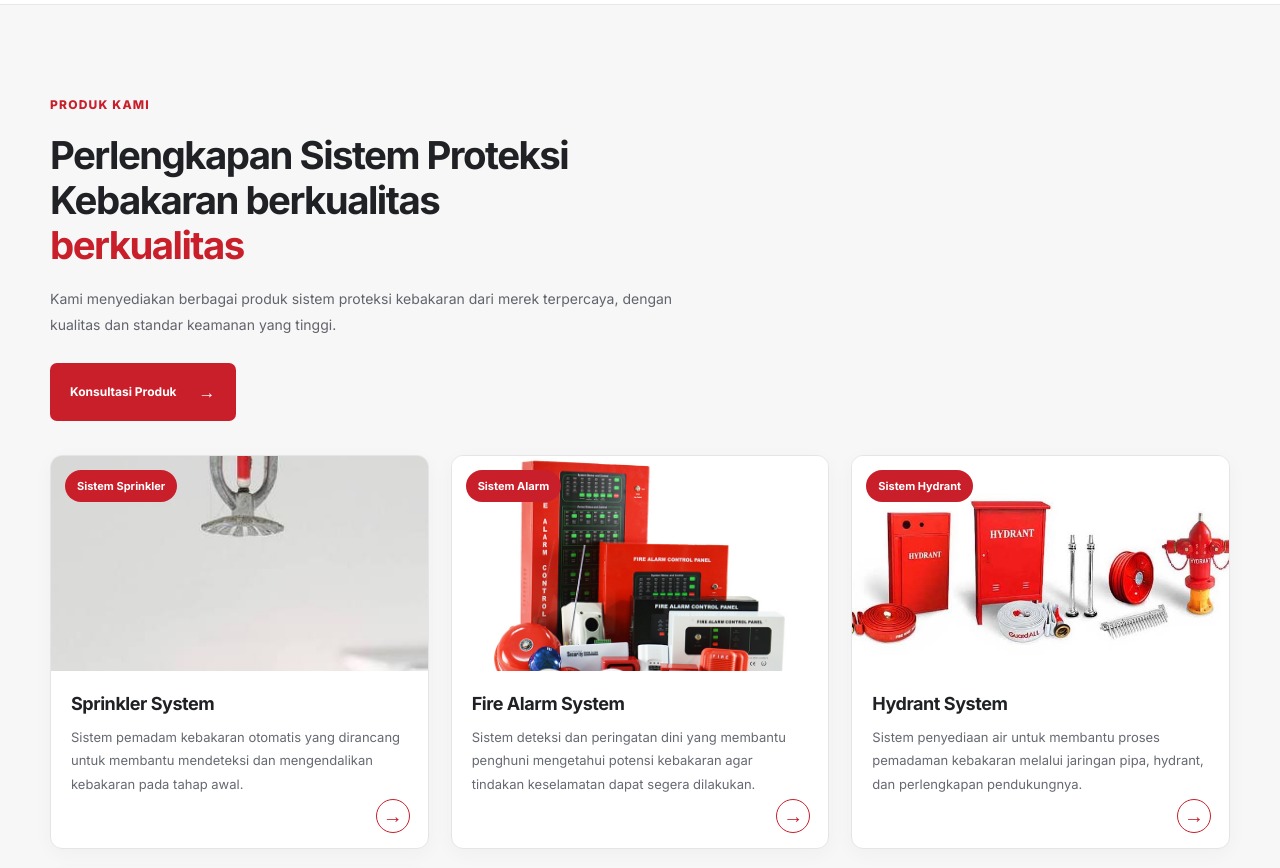
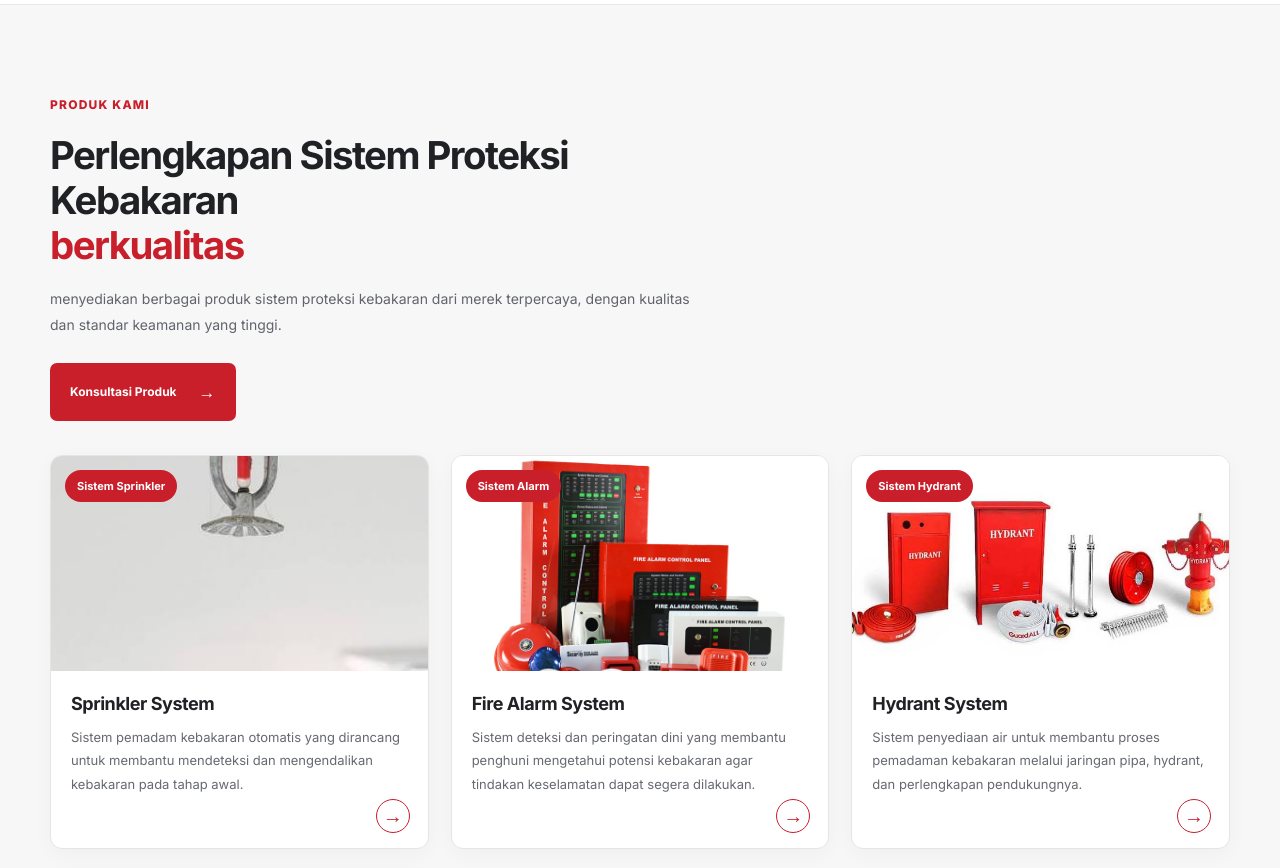
Before and after one commit to febrianahmadfatoni15-boop/mss-fire-protection, a website: page index.html in a window 1280 px wide. Shown: the part 880-1748 px from the top of the page. Drawn offline with Linux system fonts and the light colour scheme.

Commit message:
Perbarui situs dari dashboard admin

```diff
--- a/index.html
+++ b/index.html
@@ -137,14 +137,12 @@
         <span class="eyebrow red-eyebrow">PRODUK KAMI</span>
 
         <h2>
-          Perlengkapan Sistem Proteksi Kebakaran berkualitas
+          Perlengkapan Sistem Proteksi Kebakaran
           <span>berkualitas</span>
         </h2>
 
         <p>
-          Kami menyediakan berbagai produk sistem proteksi
-          kebakaran dari merek terpercaya, dengan kualitas
-          dan standar keamanan yang tinggi.
+          menyediakan berbagai produk sistem proteksi kebakaran dari merek terpercaya, dengan kualitas dan standar keamanan yang tinggi.
         </p>
 
         <a href="#kontak" class="btn btn-primary">
```
